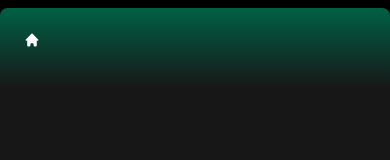
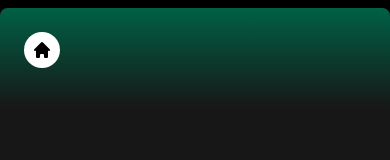
Before and after one commit to RachelGreenwood/spotify-clone, a Next.js app: page / in a window 390 px wide. Shown: the top 160 px of the page. Built offline with nearby package versions, Linux system fonts and the light colour scheme.

Commit message:
Adds Home Button In Mobile View

```diff
--- a/components/Header.tsx
+++ b/components/Header.tsx
@@ -31,8 +31,8 @@ const Header: React.FC<HeaderProps> = ({
                     </button>
                 </div>
                 <div className="flex md:hidden gap-x-2 items-center">
-                    <button>
-                        <HiHome />
+                    <button className="rounded-full p-2 bg-white flex items-center justify-center hover:opacity-75 transition">
+                        <HiHome className="text-black" size={20} />
                     </button>
                 </div>
             </div>
```
